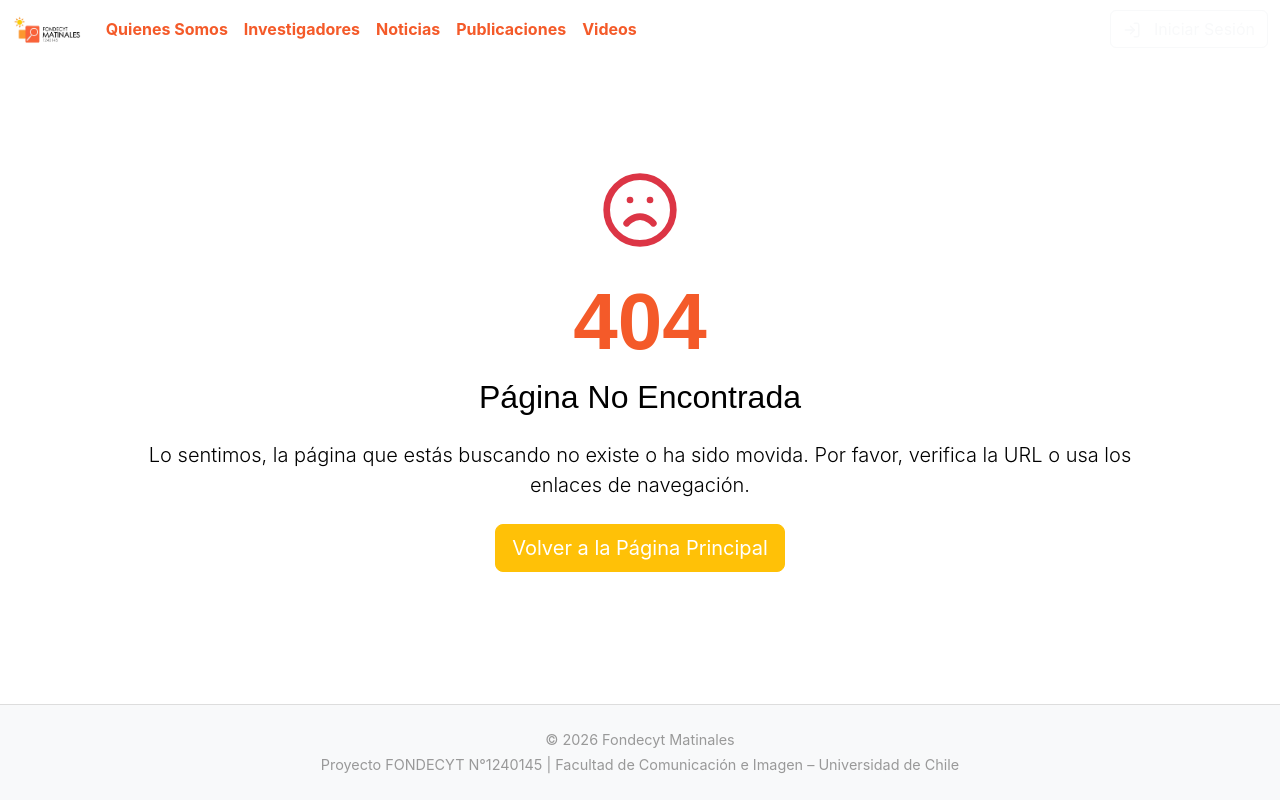
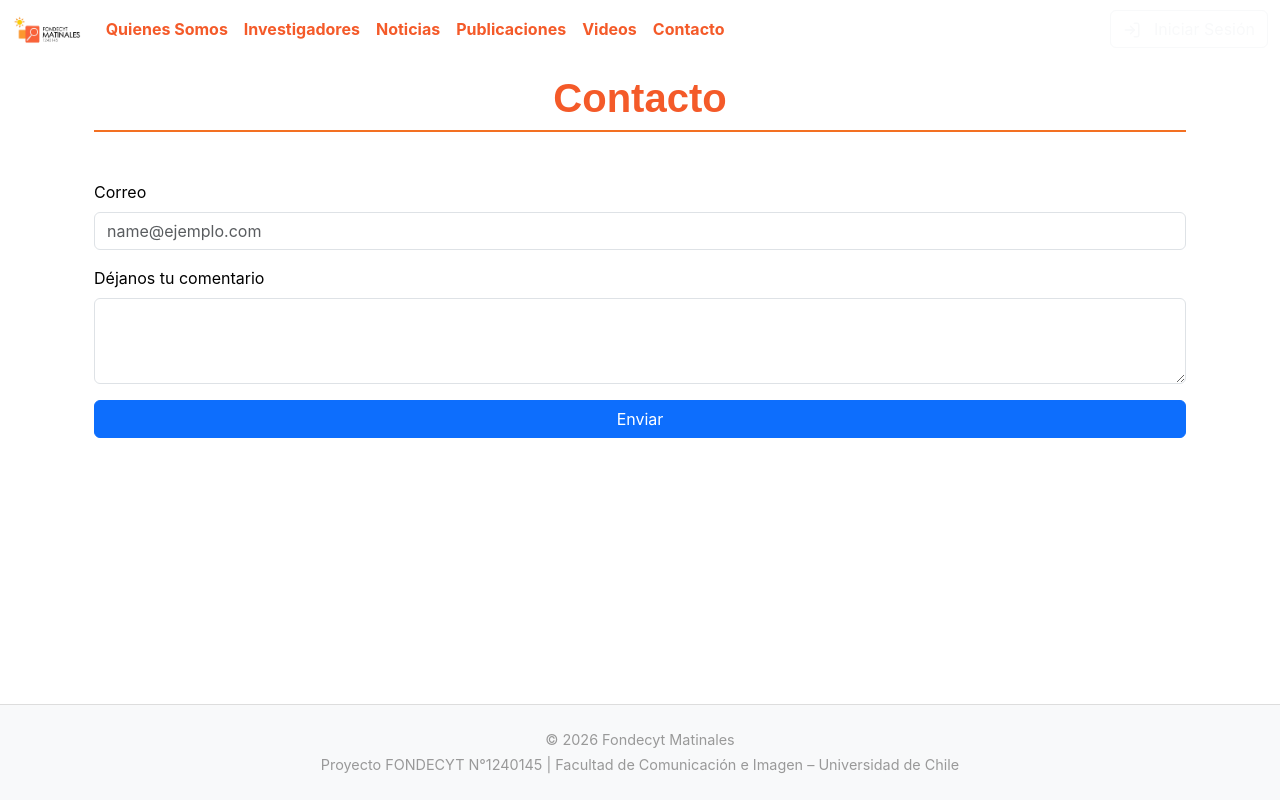
Before and after one commit to sdesanti/matinales, a React (Vite) app: page /matinales/contacto in a window 1280 px wide. Built offline with nearby package versions, Linux system fonts and the light colour scheme.

Commit message:
Inconrporación de Contacto

```diff
--- a/src/App.jsx
+++ b/src/App.jsx
@@ -14,6 +14,7 @@ import Investigadores from './pages/Investigadores'
 import Publicaciones from './pages/Publicaciones'
 import Noticias from './pages/Noticias'
 import Videos from './pages/Videos'
+import Contacto from './pages/Contacto'
 import PerfilInvestigador from './pages/PerfilInvestigador'
 import DetalleNoticia from './pages/DetalleNoticia'
 import DetallePublicacion from './pages/DetallePublicacion'
@@ -57,6 +58,7 @@ function App() {
                 <Route path="/publicaciones" element={<Publicaciones />} />
                 <Route path="/noticias" element={<Noticias />} />
                 <Route path="/videos" element={<Videos />} />
+                <Route path="/contacto" element={<Contacto />} />
 
                 {/* Rutas de detalle */}
                 <Route path="/investigadores/:id" element={<PerfilInvestigador />} />
--- a/src/components/Navbar.jsx
+++ b/src/components/Navbar.jsx
@@ -41,6 +41,9 @@ const Navbar = () => {
                         <li className="nav-item">
                             <Link className="nav-link" to="/videos">Videos</Link>
                         </li>
+                        <li className="nav-item">
+                            <Link className="nav-link" to="/contacto">Contacto</Link>
+                        </li>
                     </ul>
 
                     <div className="d-flex">
--- /dev/null
+++ b/src/pages/Contacto.jsx
@@ -0,0 +1,41 @@
+import React from 'react';
+import { motion } from 'framer-motion';
+
+function Contacto() {
+  return (
+    <div className="container mx-auto px-4 py-8 max-w-4xl">
+      <h1 className="mb-5 text-center custom-h1">Contacto</h1>
+
+      <motion.div
+        initial={{ opacity: 0, y: 20 }}
+        animate={{ opacity: 1, y: 0 }}
+        transition={{ duration: 0.5 }}
+        className="bg-white p-6 rounded-lg shadow-md" // Added some styling for visibility
+      >
+        <div className="mb-3">
+          <label htmlFor="emailInput" className="form-label">Correo</label>
+          <input
+            type="email"
+            className="form-control"
+            id="emailInput"
+            placeholder="name@ejemplo.com"
+          />
+        </div>
+
+        <div className="mb-3">
+          <label htmlFor="commentTextarea" className="form-label">Déjanos tu comentario</label>
+          <textarea
+            className="form-control"
+            id="commentTextarea"
+            rows="3"
+          ></textarea>
+        </div>
+
+        {/* Added a button to make the form functional */}
+        <button className="btn btn-primary w-100">Enviar</button>
+      </motion.div>
+    </div>
+  );
+}
+
+export default Contacto;
--- a/src/pages/Home.jsx
+++ b/src/pages/Home.jsx
@@ -4,7 +4,7 @@ import { Link } from 'react-router-dom'; // ✅ Importación CRITICA para evitar
 import { BookOpen, Users, Newspaper, Zap } from 'lucide-react';
 
 // Importación de imágenes
-import CENTRAL_PROJECT_IMAGE from '../assets/foto1.jpg';
+import CENTRAL_PROJECT_IMAGE from '../assets/equipomatinal2025.jpg';
 import HERO_BACKGROUND_IMAGE from '../assets/luchadematinales.jpg';
 
 const tarjetas = [
```
Also changed, not shown: src/assets/equipomatinal2025.jpg (added), 2 other files (tests, documents, lock files or other folders).
